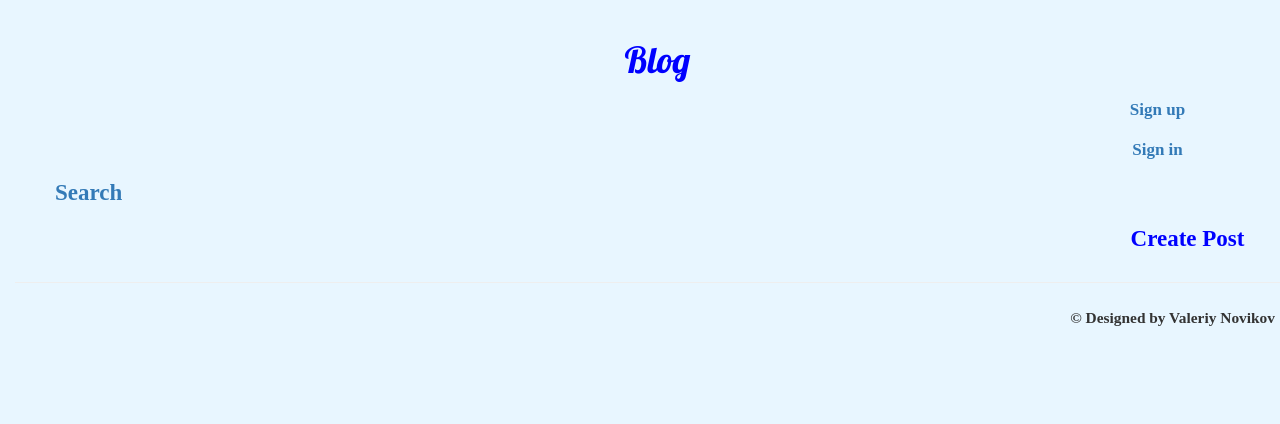
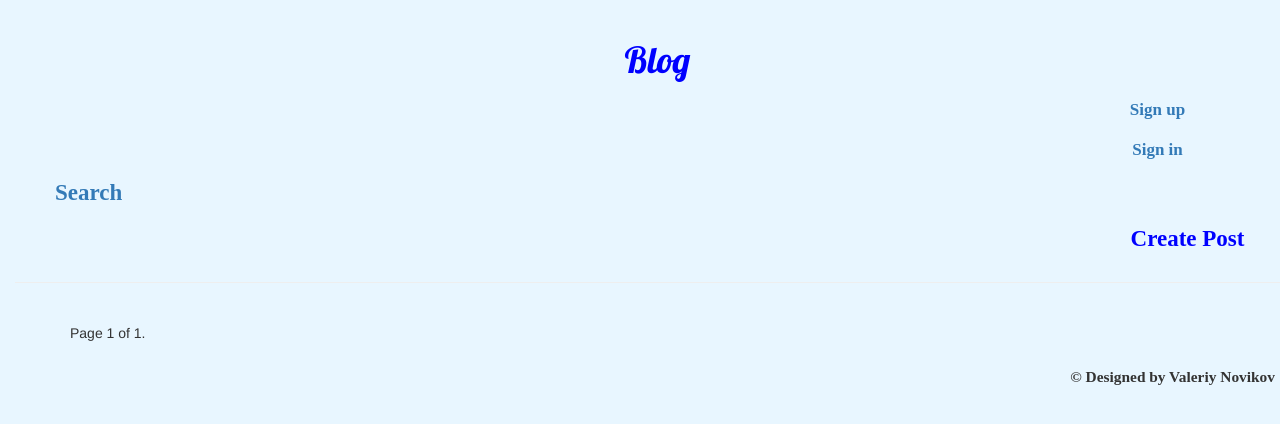
Before and after one commit to VSD025/DjangoBlog, a Django app: page / in a window 1280 px wide; the page is wider, and only the part inside the window is pictured. Shown: the top 424 px of that part. Run offline with Django 3.2, Linux system fonts and the light colour scheme; the visitor is signed in with stand-in values (Sample User, id 1); data that the repository does not hold is empty; some libraries are stand-ins or nearby versions.

Commit message:
Last commit

```diff
--- a/blog/models.py
+++ b/blog/models.py
@@ -1,5 +1,6 @@
 from django.db import models
 from django.utils import timezone
+#from taggit.managers import TaggableManager
 
 
 class Post(models.Model):
@@ -10,6 +11,8 @@ class Post(models.Model):
             default=timezone.now)
     published_date = models.DateTimeField(
             blank=True, null=True)
+
+
 
 
     def publish(self):
--- /dev/null
+++ b/blog/templates/blog/pages.html
@@ -0,0 +1,19 @@
+<!DOCTYPE html>
+<html>
+
+
+<div class="pagination">
+    <span class="step-links">
+        {% if page.has_previous %}
+            <a href="?page={{ page.previous_page_number }}">Previous</a>
+        {% endif %}
+        <span class="current">
+            Page {{ page.number }} of {{ page.paginator.num_pages }}.
+        </span>
+        {% if page.has_next %}
+            <a href="?page={{ page.next_page_number }}">Next</a>
+        {% endif %}
+    </span>
+</div>
+
+</html>
--- a/blog/templates/blog/post_list.html
+++ b/blog/templates/blog/post_list.html
@@ -10,4 +10,5 @@
        <p>{{ post.text|linebreaksbr }}</p>
     </div>
 {% endfor %}
+	{% include 'blog/pages.html' with page=posts %}
 {% endblock content %}
--- a/blog/urls.py
+++ b/blog/urls.py
@@ -13,5 +13,5 @@ urlpatterns = [
 	url(r'^login/$', views.LoginFormView.as_view(), name = 'login'),
 	url(r'^logout/$', views.LogoutView.as_view(), name = 'logout'),
 	url(r'^post/(?P<pk>[0-9]+)/delete/$', views.post_delete, name='delete'),
-
+	url(r'^search_text/$', views.searchtext, name = 'searchtext_result'),
 ]
--- a/blog/views.py
+++ b/blog/views.py
@@ -14,7 +14,7 @@ from django.contrib.auth import login
 from django.views.generic.edit import FormView
 from django.contrib.auth.forms import UserCreationForm
 from django.contrib.auth.forms import AuthenticationForm
-
+from django.core.paginator import Paginator, EmptyPage, PageNotAnInteger
 
 
 def search_form(request):
@@ -63,9 +63,18 @@ class LogoutView(View):
 def post_list(request):
 	if request.user.is_authenticated:
 		posts = Post.objects.filter(published_date__lte=timezone.now()).order_by('published_date')
-		return render(request,'blog/post_list.html',{'posts':posts})
+		paginator = Paginator(posts, 5)
+		page = request.GET.get('page')
+		try:
+			posts = paginator.page(page)
+		except PageNotAnInteger:
+			posts = paginator.page(1)
+		except EmptyPage:
+			posts = paginator.page(paginator.num_pages)
+		return render(request,'blog/post_list.html',{'page':page,'posts':posts})
 	else:
 	    return render(request, 'blog/unauthorized.html')
+
 
 
 def post_detail(request, pk):
@@ -142,3 +151,12 @@ def post_delete(request, pk):
 			return render(request, 'blog/not_owner.html')
 	else:
 	    return render(request, 'blog/unauthorized.html')
+
+
+def searchtext(request):
+    if 'inquiry' in request.GET and request.GET['inquiry']:
+        inquiry = request.GET['inquiry']
+        posts = Post.objects.filter(text__icontains=inquiry)
+        return render_to_response('blog/post_list.html',{'posts': posts, 'query': inquiry})
+    else:
+        return HttpResponse('Please submit a search term!')
--- a/mysite/settings.py
+++ b/mysite/settings.py
@@ -38,7 +38,7 @@ INSTALLED_APPS = [
     'django.contrib.messages',
     'django.contrib.staticfiles',
     'blog',
-
+    'taggit',
 ]
 
 MIDDLEWARE = [
@@ -109,7 +109,7 @@ AUTH_PASSWORD_VALIDATORS = [
 
 LANGUAGE_CODE = 'en-us'
 
-TIME_ZONE = 'Europe/Moscow' ############################
+TIME_ZONE = 'Europe/Moscow'
 
 USE_I18N = True
 
@@ -122,4 +122,4 @@ USE_TZ = True
 # https://docs.djangoproject.com/en/1.11/howto/static-files/
 
 STATIC_URL = '/static/'
-STATIC_ROOT = os.path.join(BASE_DIR, 'static')###################
+STATIC_ROOT = os.path.join(BASE_DIR, 'static')
--- a/mysite/urls.py
+++ b/mysite/urls.py
@@ -18,5 +18,5 @@ from django.contrib import admin
 
 urlpatterns = [
     url(r'^admin/', include(admin.site.urls)),
-    url(r'', include('blog.urls')),########################################################3
+    url(r'', include('blog.urls')),
 ]
```
Also changed, not shown: blog/templates/blog/search_form.html (+11 -0 lines), blog/migrations/0004_post_tags.py (added), blog/migrations/0005_remove_post_tags.py (added).
